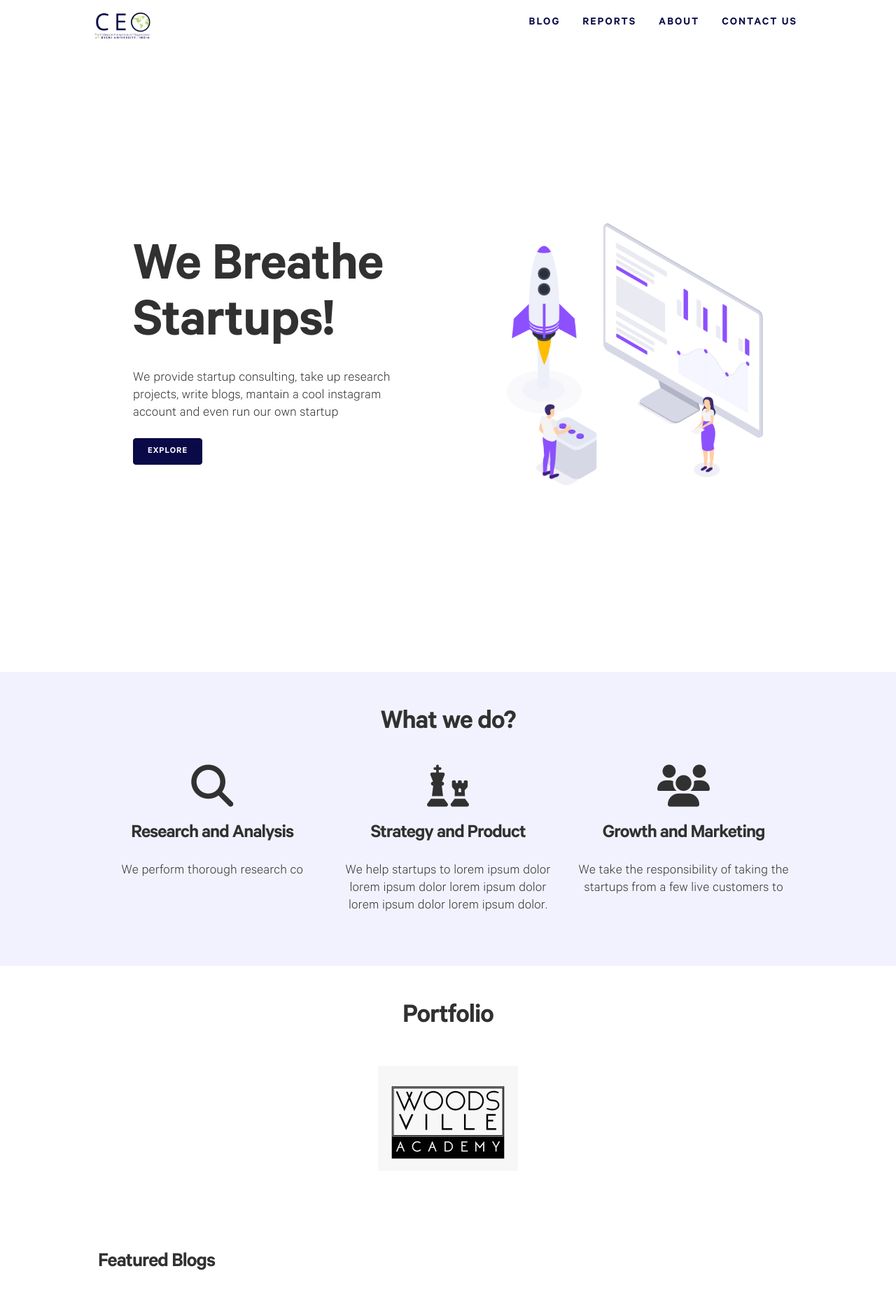
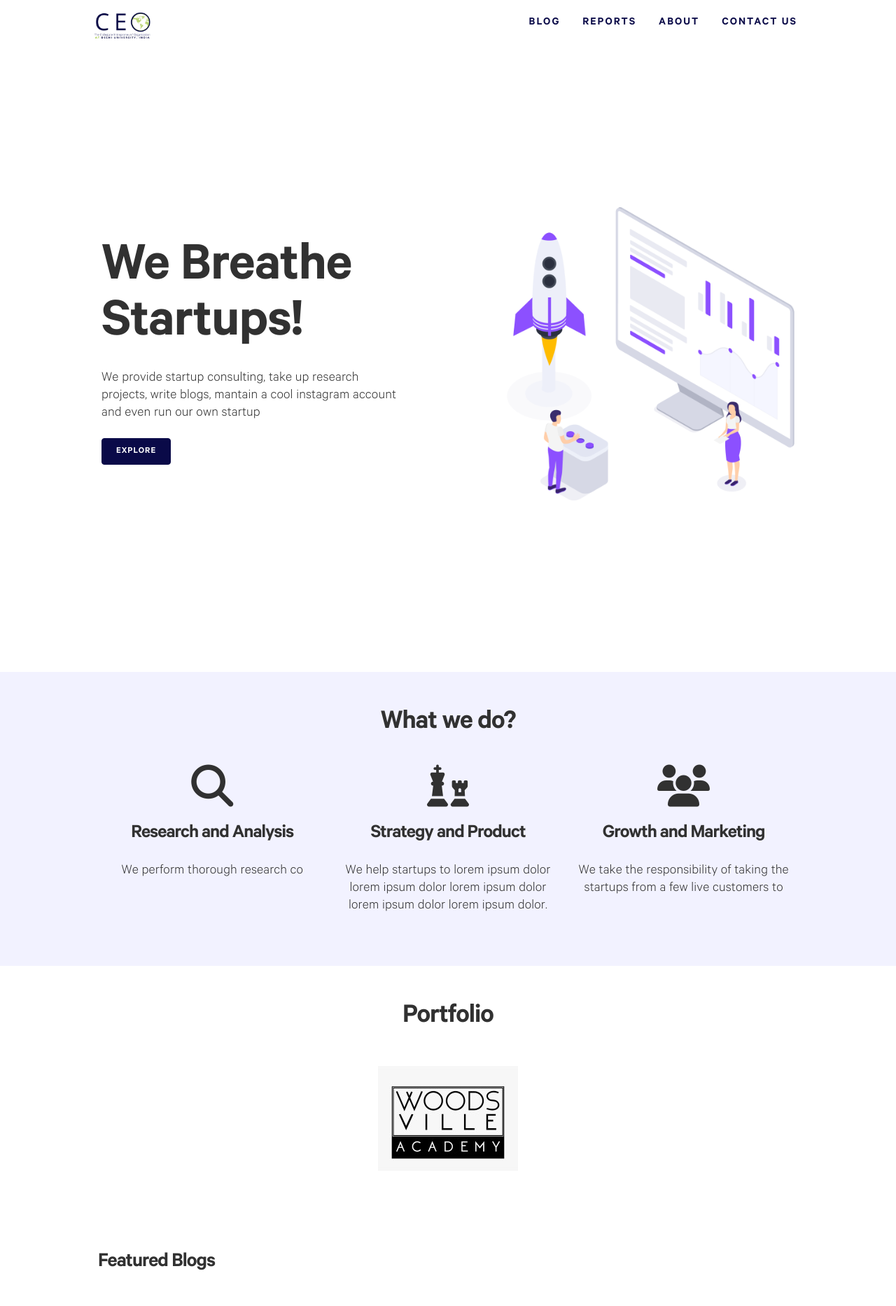
Before and after one commit to shivanshmehendiratta/ceodu.github.io, a Jekyll site: the page built from index.md, in a window 1280 px wide. Shown: the top 1866 px of the page at 70% size. Built offline with Jekyll 4.4.1, drawn with Linux system fonts in a browser that asks for light colours; nearby versions of some CDN libraries; some web fonts are replaced.

Commit message:
Update default.html

```diff
--- a/_layouts/default.html
+++ b/_layouts/default.html
@@ -12,7 +12,7 @@ layout: compress
       }
 
 .container-show {
-  max-width: 960px;
+  max-width: 105rem;
   margin: auto;
   overflow: hidden;
   padding: 0 3rem;
```
